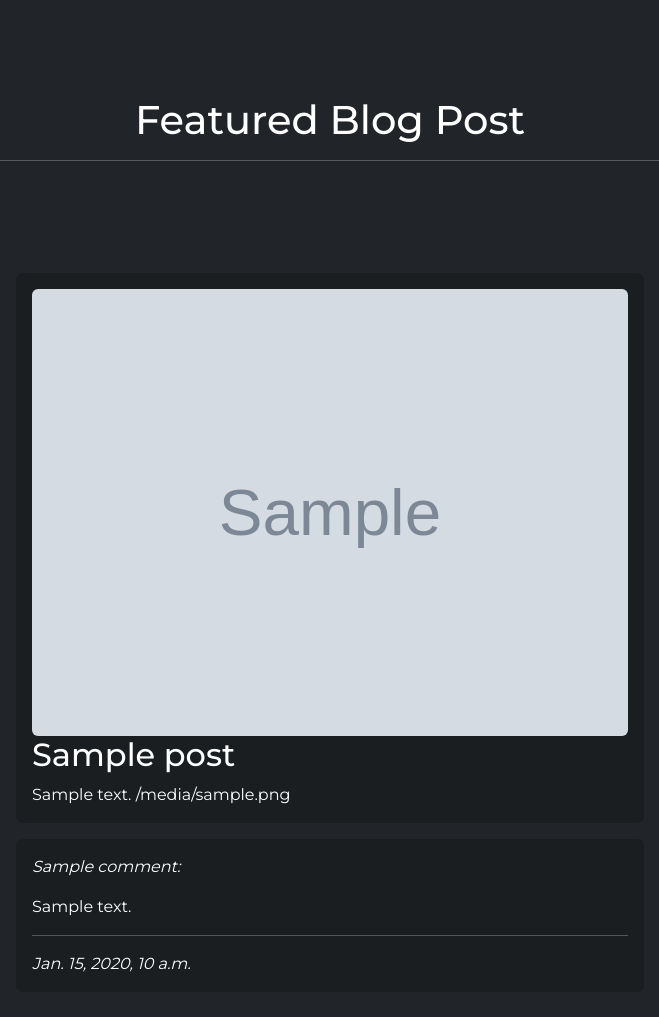
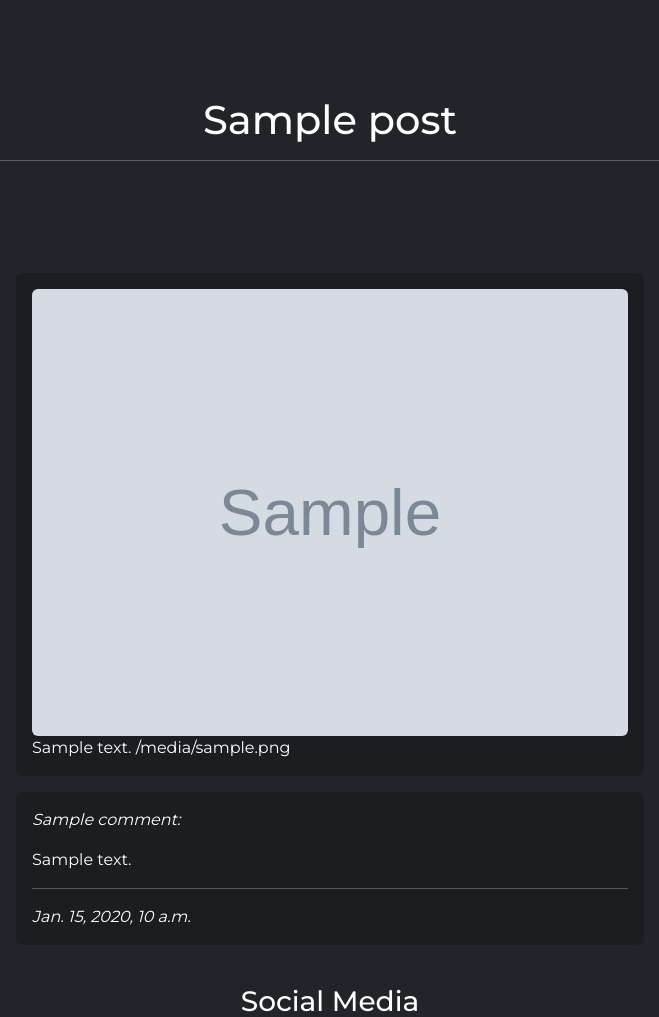
Before and after one commit to ArronBeale/CI_PP4_the_diplomat, a Django app: template blog/templates/blog/blog_expand.html in a window 1280 px wide. Shown: the part 196-1213 px from the top of the page, without its empty margins (310-969 px from the left). Run offline with Django 3.2, Linux system fonts and the light colour scheme; the template is opened without the code that fills it: most values are stand-ins (such as "Sample title", 1, 10 or a date in 2020); grey boxes marked "Sample" are stand-in pictures; some libraries are stand-ins or nearby versions.

Commit message:
Add blog title to top of blog expanded page in blog_expanded.html

```diff
--- a/blog/templates/blog/blog_expand.html
+++ b/blog/templates/blog/blog_expand.html
@@ -6,7 +6,7 @@
 <div class="container-fluid mt-5">
     <div class="row d-flex justify-content-center">
         <div class="col-sm-8 mt-5 mb-5">
-            <h1 class="text-center">Featured Blog Post</h1><hr>
+            <h1 class="text-center">{{ post.title }}</h1><hr>
         </div>
     </div>
 <!-- Blog Post -->
@@ -21,7 +21,6 @@
                 <a href="{% url 'post_expand' post.slug %}"><img src="{{ post.featured_image.url }}" class="card-img-top rounded"
                         alt="a photo for the blog"></a>
                 {% endif %}
-            <h2>{{ post.title }}</h2>
             {{ post.content| safe }}
             {{ post.image.url }}
         </div>
```
